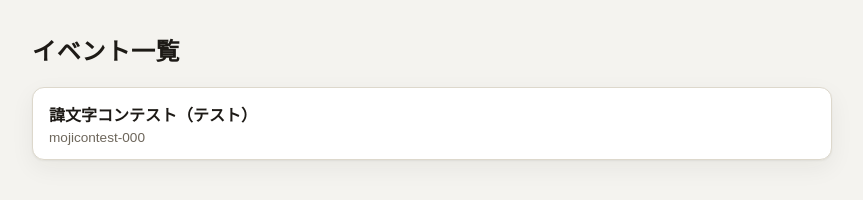
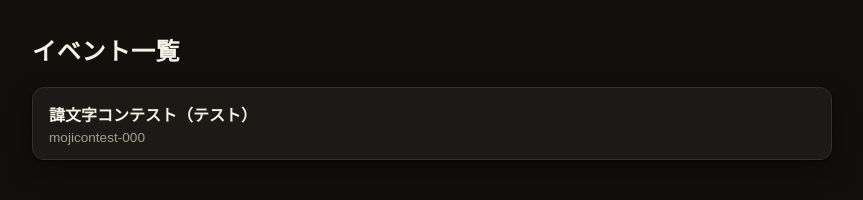
Before and after one commit to kyoikumoji-tenr/kyoikumoji-tenr.github.io, a plain HTML site: page index.html in a window 1280 px wide. Shown: the whole page, without its empty margins (208-1071 px from the left). Drawn offline with Linux system fonts and the light colour scheme; a web font is replaced by a local one.

Commit message:
Add files via upload

```diff
--- a/index.html
+++ b/index.html
@@ -12,16 +12,9 @@
     font-display:swap;
   }
   :root{
-    --bg:#f4f3ef; --surface:#ffffff; --ink:#1d1a16; --muted:#6e675c;
-    --line:#ddd8cc; --accent:#a62b12;
-    --shadow:0 1px 2px rgba(29,26,22,.06), 0 8px 24px rgba(29,26,22,.06);
-  }
-  @media (prefers-color-scheme: dark){
-    :root{
-      --bg:#16140f; --surface:#201d18; --ink:#f1ede3; --muted:#a79d8d;
-      --line:#3a362d; --accent:#e85a33;
-      --shadow:0 1px 2px rgba(0,0,0,.4), 0 8px 24px rgba(0,0,0,.35);
-    }
+    --bg:#12100d; --surface:#1c1a16; --ink:#f5f2ea; --muted:#a79d8d;
+    --line:#35302a; --accent:#e85a33;
+    --shadow:0 1px 2px rgba(0,0,0,.5), 0 10px 28px rgba(0,0,0,.45);
   }
   body{margin:0;background:var(--bg);color:var(--ink);
     font-family:"GenZenGothicKai","Noto Sans JP","Hiragino Kaku Gothic ProN",sans-serif}
```
